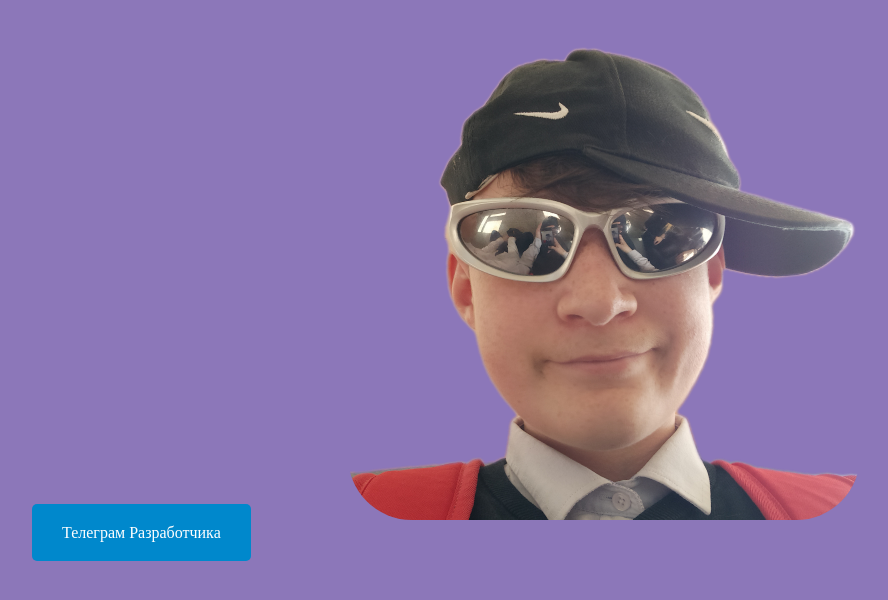
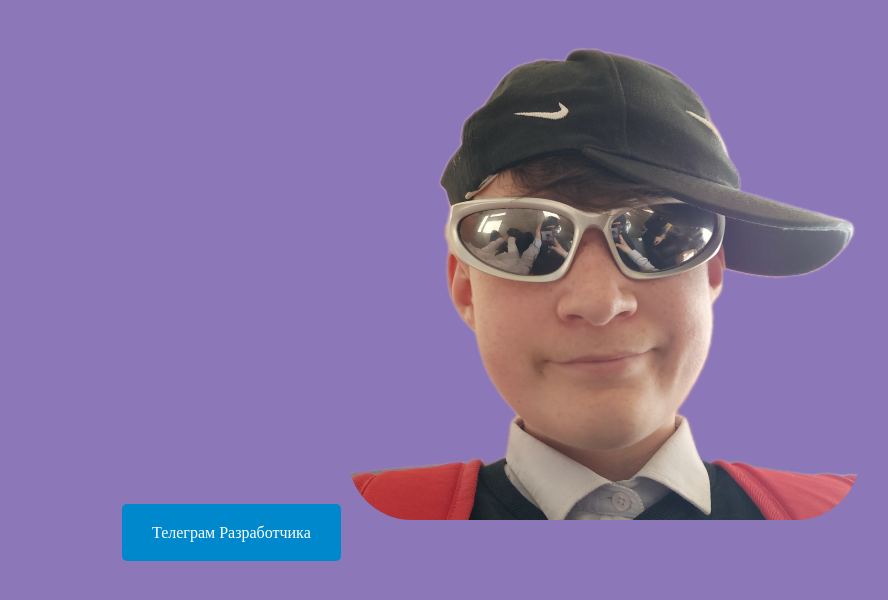
Before and after one commit to Puxlya/Puxlya.github.io, a plain HTML site: page index.html in a window 1280 px wide. Shown: the whole page, without its empty margins (36-924 px from the left). Drawn offline with Linux system fonts and the light colour scheme.

Commit message:
Update index.html

```diff
--- a/index.html
+++ b/index.html
@@ -18,7 +18,7 @@
         Your browser does not support the audio element.
     </audio>                                                                  </h6>
 
-    <a href="https://t.me/AXBAXBABXA" style="background-color: #0088cc; color: white; margin-left: 60px; margin-top: 200px font-size: 60px; padding: 20px 30px; border-radius: 5px; text-decoration: none;">Телеграм Разработчика</a>
+    <a href="https://t.me/AXBAXBABXA" style="background-color: #0088cc; color: white; margin-left: 150px; margin-top: 2000px font-size: 100px; padding: 20px 30px; border-radius: 5px; text-decoration: none;">Телеграм Разработчика</a>
     <script>
         document.addEventListener('click', function() {
             const audio = new Audio('музыка.mp3');
```
